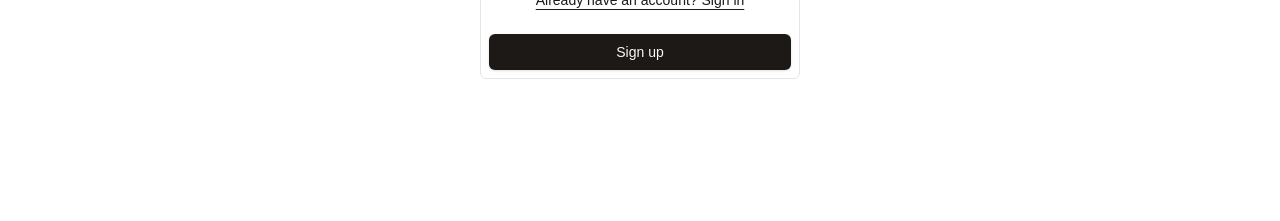
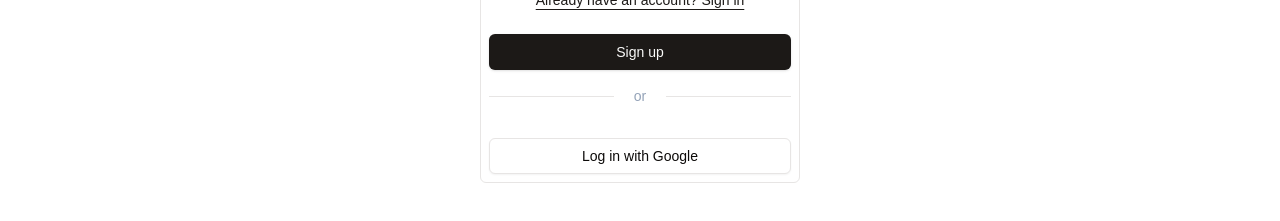
Before and after one commit to ChrisMungiria/sports-centre, a Next.js app: page /auth/signup in a window 1280 px wide. Shown: the part 443-664 px from the top of the page. Built offline with nearby package versions, Linux system fonts and the light colour scheme; no server answers.

Commit message:
feat: added log in with google button on sign up page

```diff
--- a/app/auth/login/login-form.tsx
+++ b/app/auth/login/login-form.tsx
@@ -101,6 +101,11 @@ const LoginForm = () => {
           </Button>
         </form>
       </Form>
+      <div className="flex items-center gap-5">
+        <hr className="flex-1 h-px bg-slate-900" />
+        <p className="my-4 text-slate-400 text-sm">or</p>
+        <hr className="flex-1 h-px bg-slate-900" />
+      </div>
       <LogInWithGoogle />
     </div>
   );
--- a/app/auth/signup/signup-form.tsx
+++ b/app/auth/signup/signup-form.tsx
@@ -28,6 +28,7 @@ import {
   FormMessage,
 } from "@/components/ui/form";
 import { Input } from "@/components/ui/input";
+import LogInWithGoogle from "../login/log-in-with-google";
 
 const SignupForm = () => {
   const [isPending, startTransition] = useTransition();
@@ -129,6 +130,12 @@ const SignupForm = () => {
           </Button>
         </form>
       </Form>
+      <div className="flex items-center gap-5">
+        <hr className="flex-1 h-px bg-slate-900" />
+        <p className="my-4 text-slate-400 text-sm">or</p>
+        <hr className="flex-1 h-px bg-slate-900" />
+      </div>
+      <LogInWithGoogle />
     </div>
   );
 };
```
